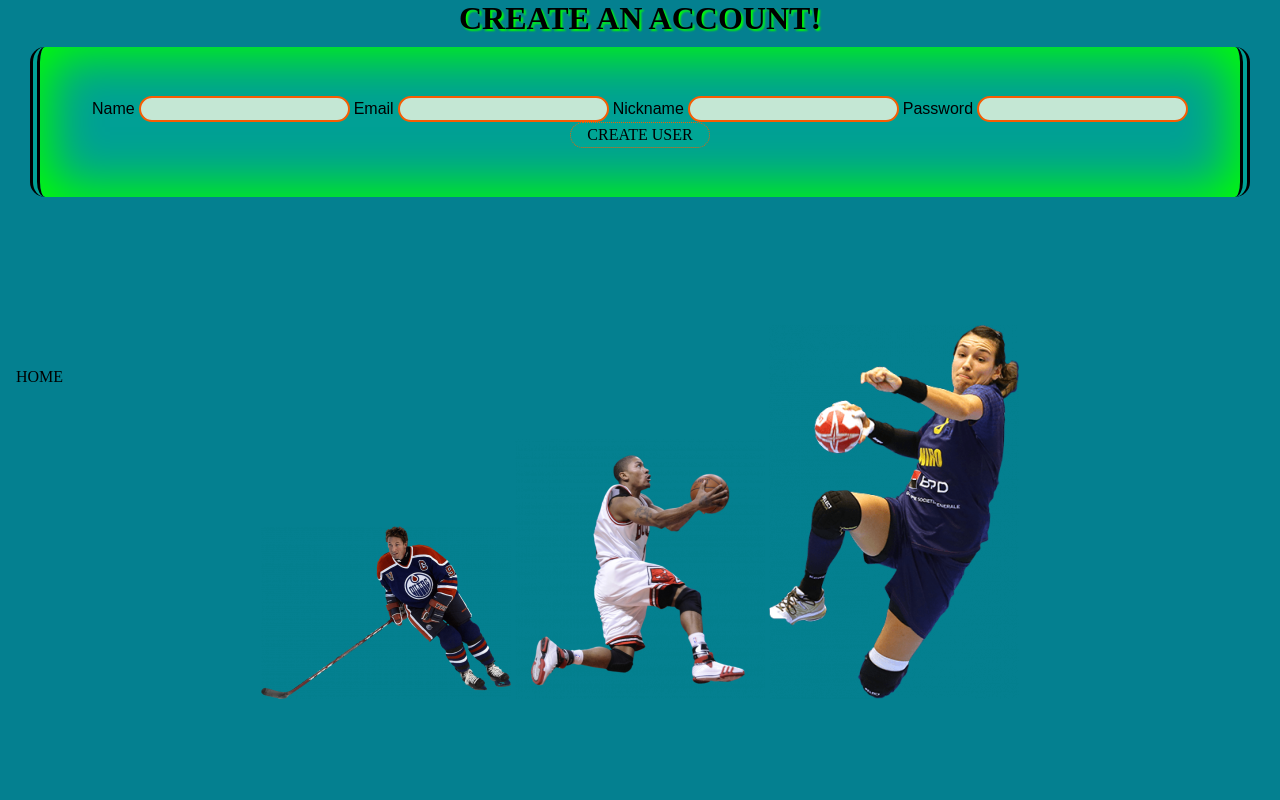
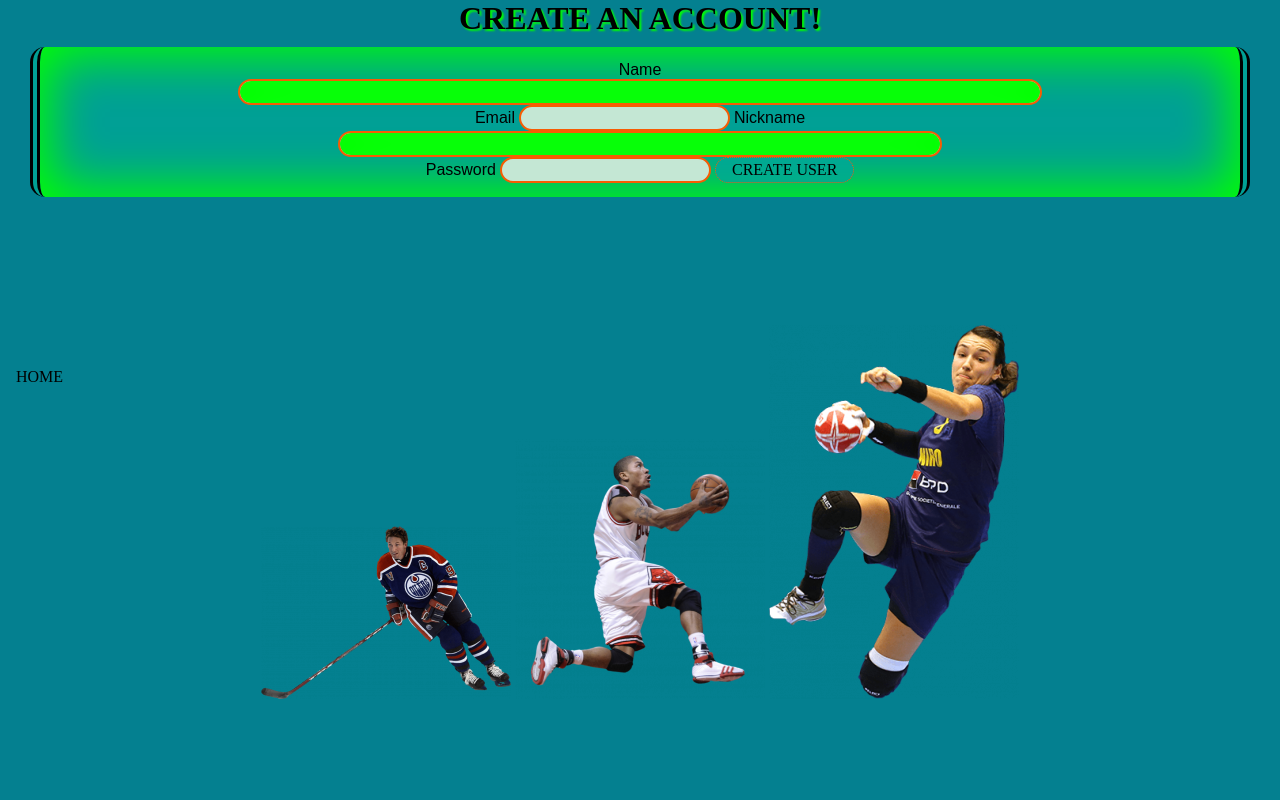
Before and after one commit to Klippman/sprivia, a Rails app: page /users/new in a window 1280 px wide. Run offline with Rails 7, Linux system fonts and the light colour scheme; style sheets or scripts are compiled from the project's sources; some libraries are stand-ins or nearby versions.

Commit message:
css changes

```diff
--- a/app/assets/stylesheets/users.scss
+++ b/app/assets/stylesheets/users.scss
@@ -282,6 +282,35 @@ button {
     color: white;
 }
 
+#user_name {
+    align-items: center;
+    background-color: rgba(0,168,150,0.8);
+    border: 10px double black;
+    border-radius: 15px;
+    box-shadow: 0px 0px 50px 10px #00ff00 inset;
+    display: flex;
+    height: 70px;
+    justify-content: center;
+    margin: auto;
+    text-align: center;
+    text-decoration: underline;
+    width: 800px;
+}
+
+#user_nickname {
+    align-items: center;
+    background-color: rgba(0,168,150,0.8);
+    border: 10px double black;
+    border-radius: 15px;
+    box-shadow: 0px 0px 50px 10px #00ff00 inset;
+    display: flex;
+    height: 70px;
+    justify-content: center;
+    margin: auto;
+    text-align: center;
+    width: 600px;
+}
+
 // Edit page (/users/edit.html.erb)
 
 #edit_user {
--- a/app/views/users/show.html.erb
+++ b/app/views/users/show.html.erb
@@ -1,6 +1,10 @@
 <div class="background">
+    <div id="user_name">
         <h1><strong><%= @user.name %></strong></h1>
+    </div>
+    <div id="user_nickname">
         <h3><em><%= "Nickname: " + @user.nickname %></em></h3>
+    </div>
 
     <div id="interactive_chart"></div>
 
```
Also changed, not shown: app/assets/javascripts/application.js (+13 -2 lines).
